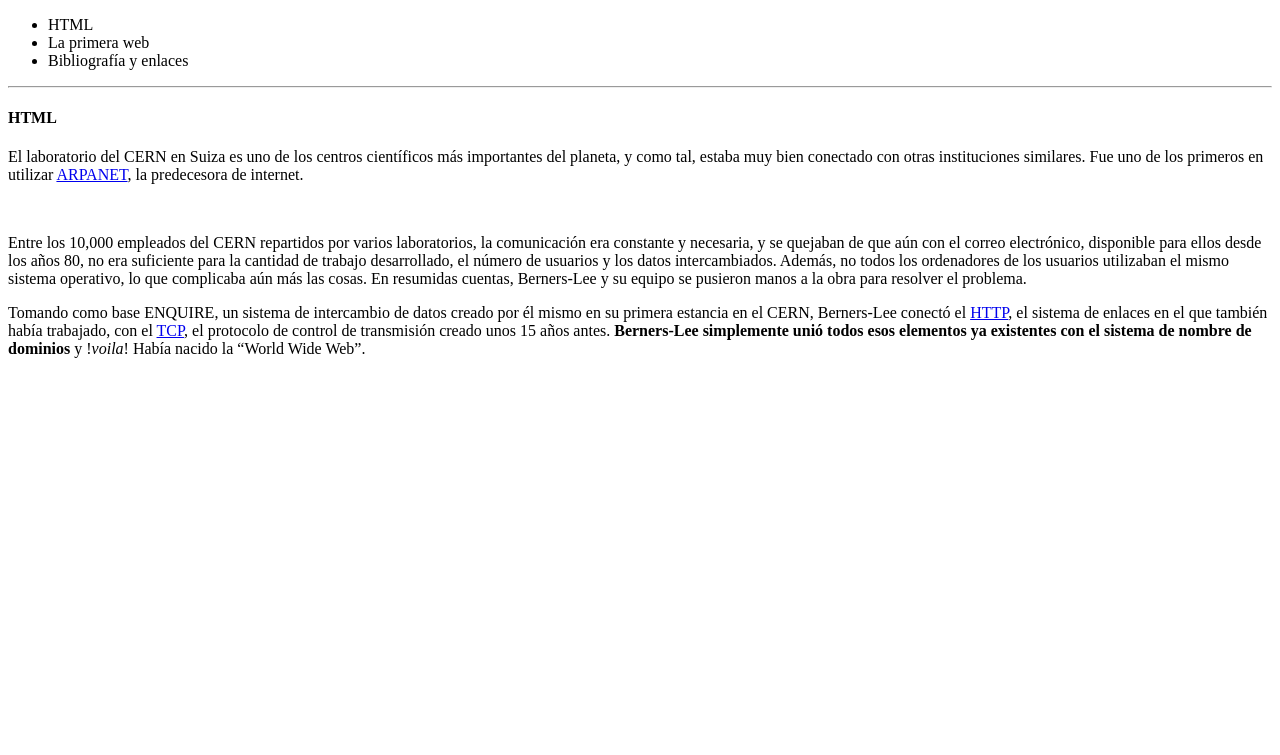
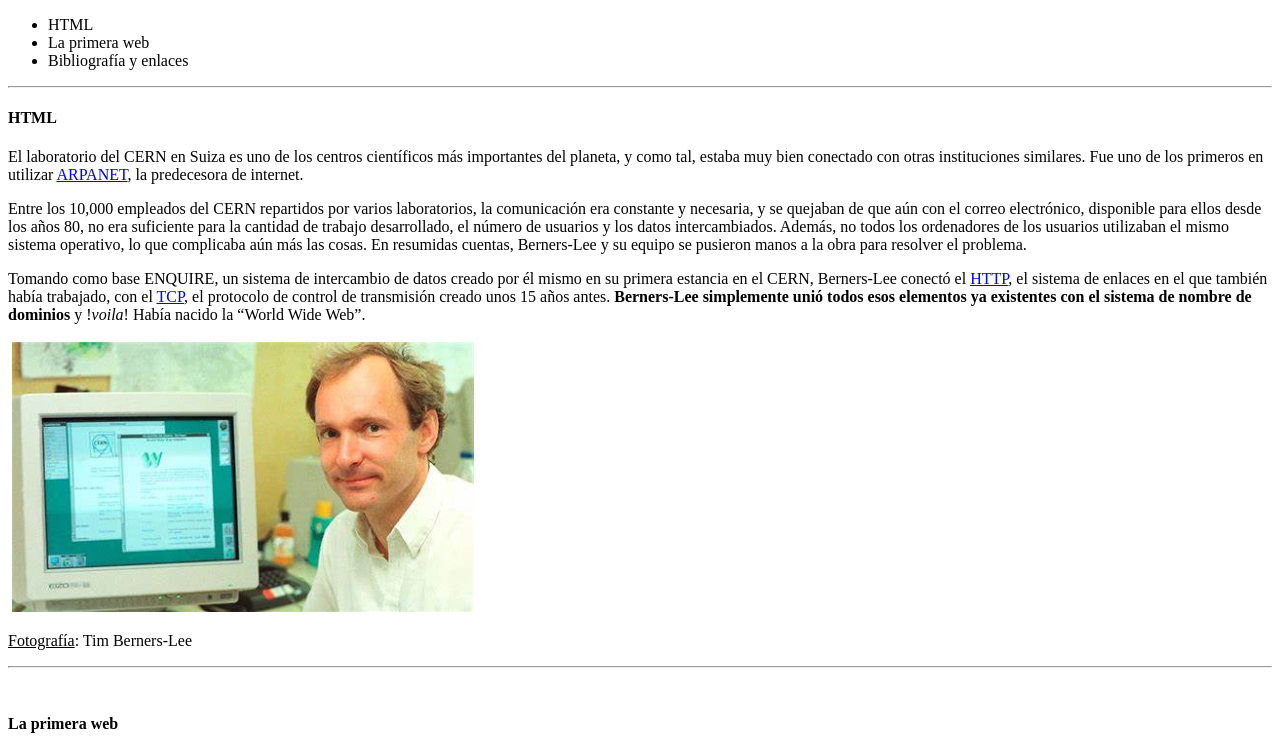
Before and after one commit to MerinoVic115/0373-A3-mi_primera_pagina_HTML_Victor-Merino, a plain HTML site: page index.html in a window 1280 px wide. Shown: the part 105-860 px from the top of the page. Before the commit the page ends 800 px from the top, so only its background shows below. Drawn offline with Linux system fonts and the light colour scheme.

Commit message:
Añdido de imagen y comienzo del segundo titulo

```diff
--- a/index.html
+++ b/index.html
@@ -24,9 +24,15 @@
 <hr>
     <h4>HTML</h4>
     <p>El laboratorio del CERN en Suiza es uno de los centros científicos más importantes del planeta, y como tal, estaba muy bien conectado con otras instituciones similares. Fue uno de los primeros en utilizar <a href="https://es.wikipedia.org/wiki/ARPANET">ARPANET</a>, la predecesora de internet. </p>
-    <br>
-    <p>Entre los 10,000 empleados del CERN repartidos por varios laboratorios, la comunicación era constante y necesaria, y se quejaban de que aún con el correo electrónico, disponible para ellos desde los años 80, no era suficiente para la cantidad de trabajo desarrollado, el número de usuarios y los datos intercambiados. Además, no todos los ordenadores de los usuarios utilizaban el mismo sistema operativo, lo que complicaba aún más las cosas. En resumidas cuentas, Berners-Lee y su equipo se pusieron manos a la obra para resolver el problema.
-    </p>
+
+    <p>Entre los 10,000 empleados del CERN repartidos por varios laboratorios, la comunicación era constante y necesaria, y se quejaban de que aún con el correo electrónico, disponible para ellos desde los años 80, no era suficiente para la cantidad de trabajo desarrollado, el número de usuarios y los datos intercambiados. Además, no todos los ordenadores de los usuarios utilizaban el mismo sistema operativo, lo que complicaba aún más las cosas. En resumidas cuentas, Berners-Lee y su equipo se pusieron manos a la obra para resolver el problema.</p>
+
     <p>Tomando como base ENQUIRE, un sistema de intercambio de datos creado por él mismo en su primera estancia en el CERN, Berners-Lee conectó el <a href="https://es.wikipedia.org/wiki/Protocolo_de_transferencia_de_hipertexto">HTTP</a>, el sistema de enlaces en el que también había trabajado, con el <a href="https://es.wikipedia.org/wiki/Protocolo_de_control_de_transmisi%C3%B3n">TCP</a>, el protocolo de control de transmisión creado unos 15 años antes. <strong>Berners-Lee simplemente unió todos esos elementos ya existentes con el sistema de nombre de dominios</strong>  y !<em>voila</em>! Había nacido la “World Wide Web”. </p>
+
+    <img src="./img/img1.PNG">
+    <p><u>Fotografía</u>: Tim Berners-Lee</p>
+<hr>
+<br>
+<h4>La primera web</h4>
 </body>
 </html>
```
Also changed, not shown: img/img1.PNG (added).
